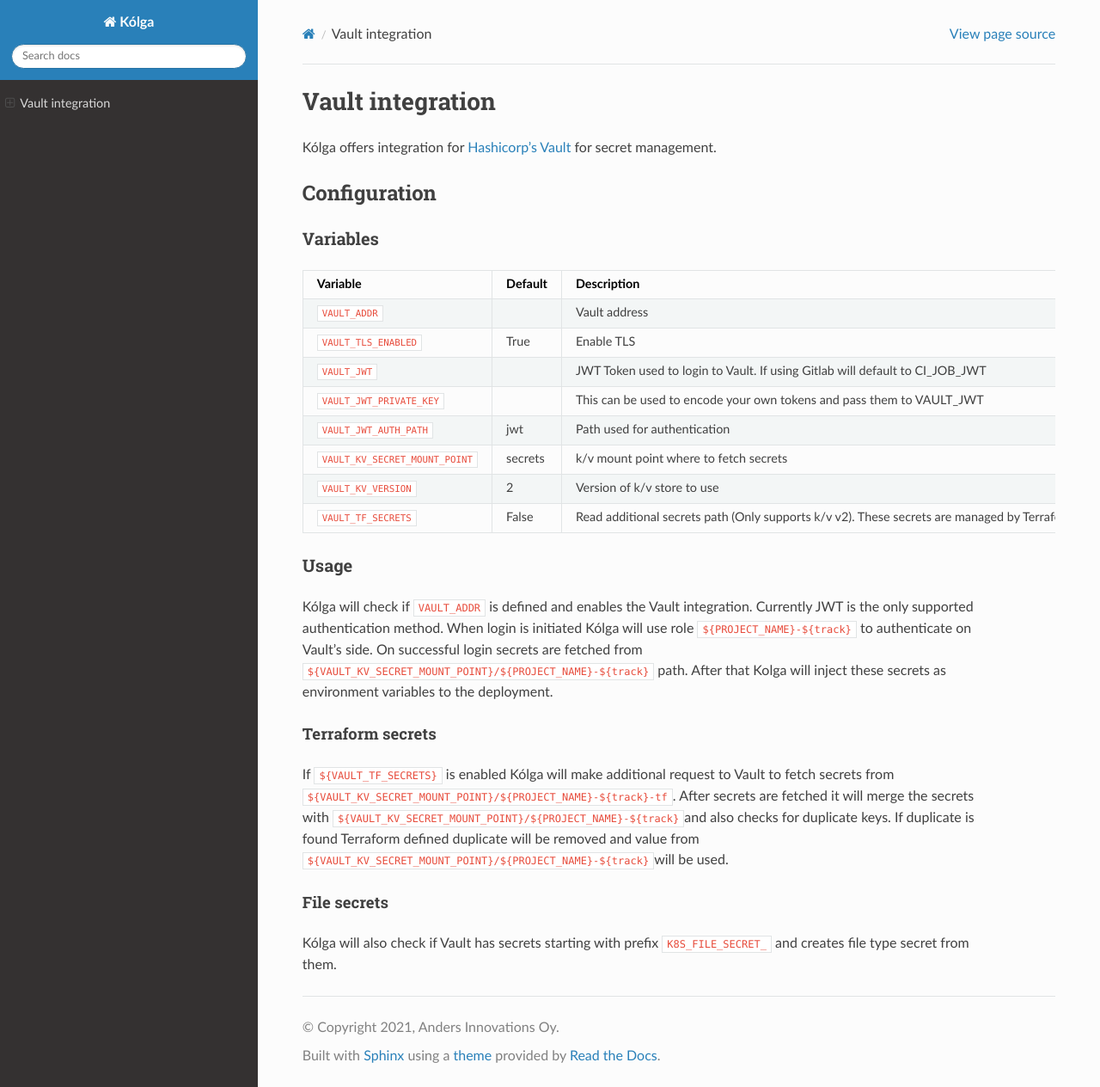
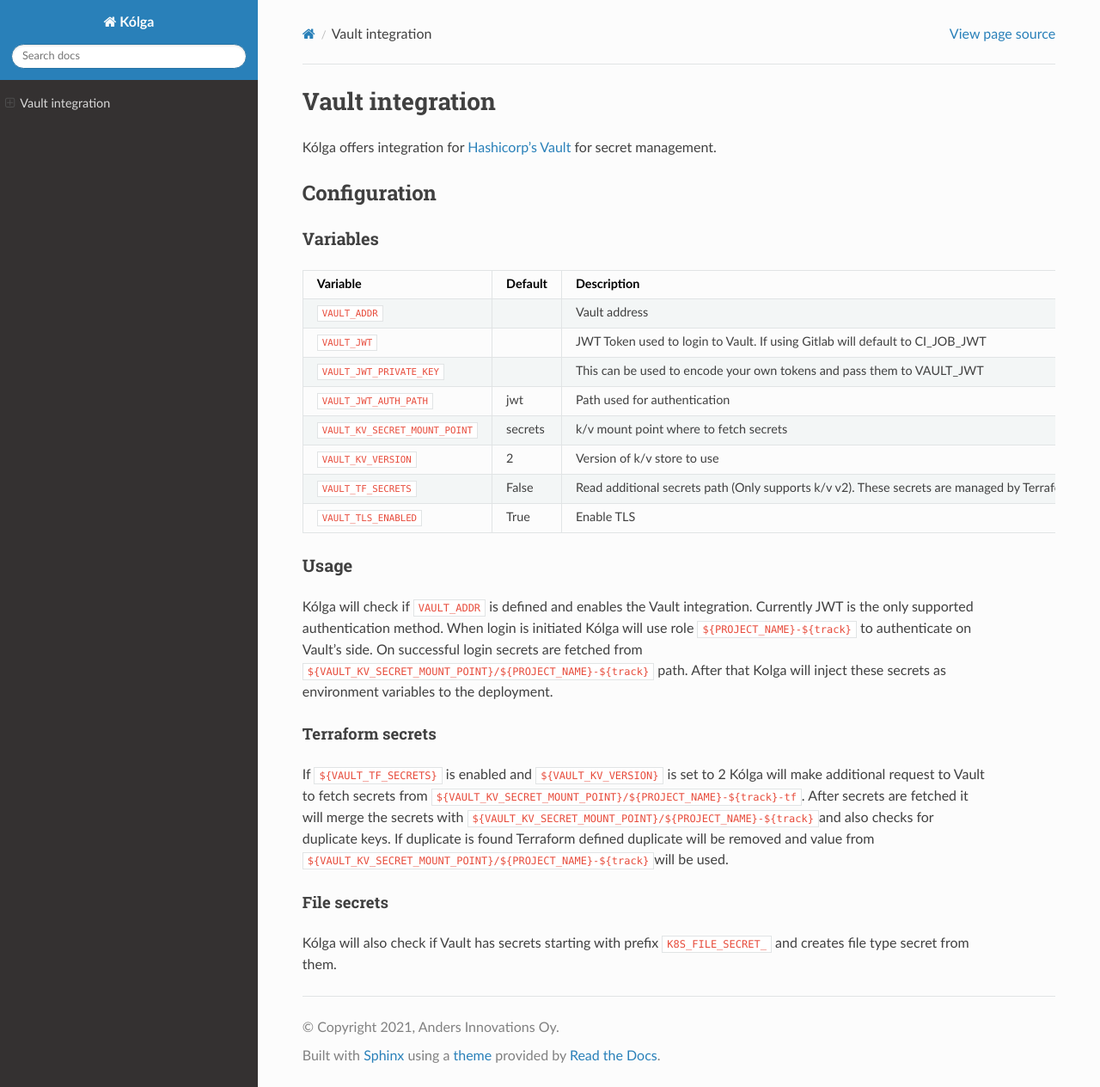
Before and after one commit to andersinno/kolga, a Sphinx documentation site: the page built from docs/pages/reference/vault.md, in a window 1280 px wide and 1264 px high. Shown: the whole window at 86% size. Built offline with Sphinx 7.4.7 and the Read the Docs theme 2.0.0, drawn with Linux system fonts in a browser that asks for light colours.

Commit message:
Fix documentation and sort variables

```diff
--- a/docs/pages/reference/vault.md
+++ b/docs/pages/reference/vault.md
@@ -10,13 +10,13 @@
 | Variable                      | Default    | Description                                                                                         |
 |-------------------------------|------------|-----------------------------------------------------------------------------------------------------|
 | `VAULT_ADDR`                  |            | Vault address                                                                                       |
-| `VAULT_TLS_ENABLED`           | True       | Enable TLS                                                                                          |
 | `VAULT_JWT`                   |            | JWT Token used to login to Vault. If using Gitlab will default to CI_JOB_JWT                        |
 | `VAULT_JWT_PRIVATE_KEY`       |            | This can be used to encode your own tokens and pass them to VAULT_JWT                               |
 | `VAULT_JWT_AUTH_PATH`         | jwt        | Path used for authentication                                                                        |
 | `VAULT_KV_SECRET_MOUNT_POINT` | secrets    | k/v mount point where to fetch secrets                                                              |
 | `VAULT_KV_VERSION`            | 2          | Version of k/v store to use                                                                         |
 | `VAULT_TF_SECRETS`            | False      | Read additional secrets path (Only supports k/v v2). These secrets are managed by Terraform         |
+| `VAULT_TLS_ENABLED`           | True       | Enable TLS                                                                                          |
 
 ### Usage
 
@@ -26,7 +26,7 @@
 
 #### Terraform secrets
 
-If `${VAULT_TF_SECRETS}` is enabled Kólga will make additional request to Vault to fetch secrets from `${VAULT_KV_SECRET_MOUNT_POINT}/${PROJECT_NAME}-${track}-tf`. After secrets are fetched it will merge the secrets with `${VAULT_KV_SECRET_MOUNT_POINT}/${PROJECT_NAME}-${track}`and also checks for duplicate keys. If duplicate is found Terraform defined duplicate will be removed and value from `${VAULT_KV_SECRET_MOUNT_POINT}/${PROJECT_NAME}-${track}`will be used.
+If `${VAULT_TF_SECRETS}` is enabled and `${VAULT_KV_VERSION}` is set to 2 Kólga will make additional request to Vault to fetch secrets from `${VAULT_KV_SECRET_MOUNT_POINT}/${PROJECT_NAME}-${track}-tf`. After secrets are fetched it will merge the secrets with `${VAULT_KV_SECRET_MOUNT_POINT}/${PROJECT_NAME}-${track}`and also checks for duplicate keys. If duplicate is found Terraform defined duplicate will be removed and value from `${VAULT_KV_SECRET_MOUNT_POINT}/${PROJECT_NAME}-${track}`will be used.
 
 #### File secrets
 
```
Also changed, not shown: CHANGELOG.md (+0 -1 lines).
